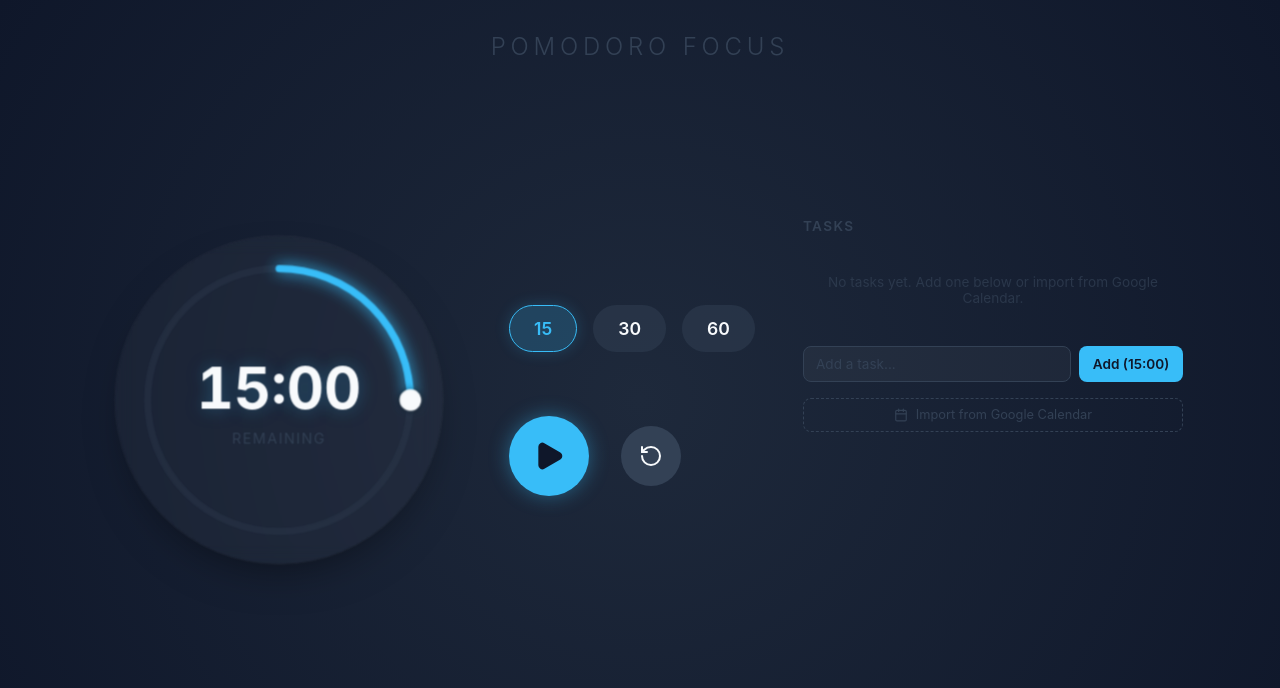
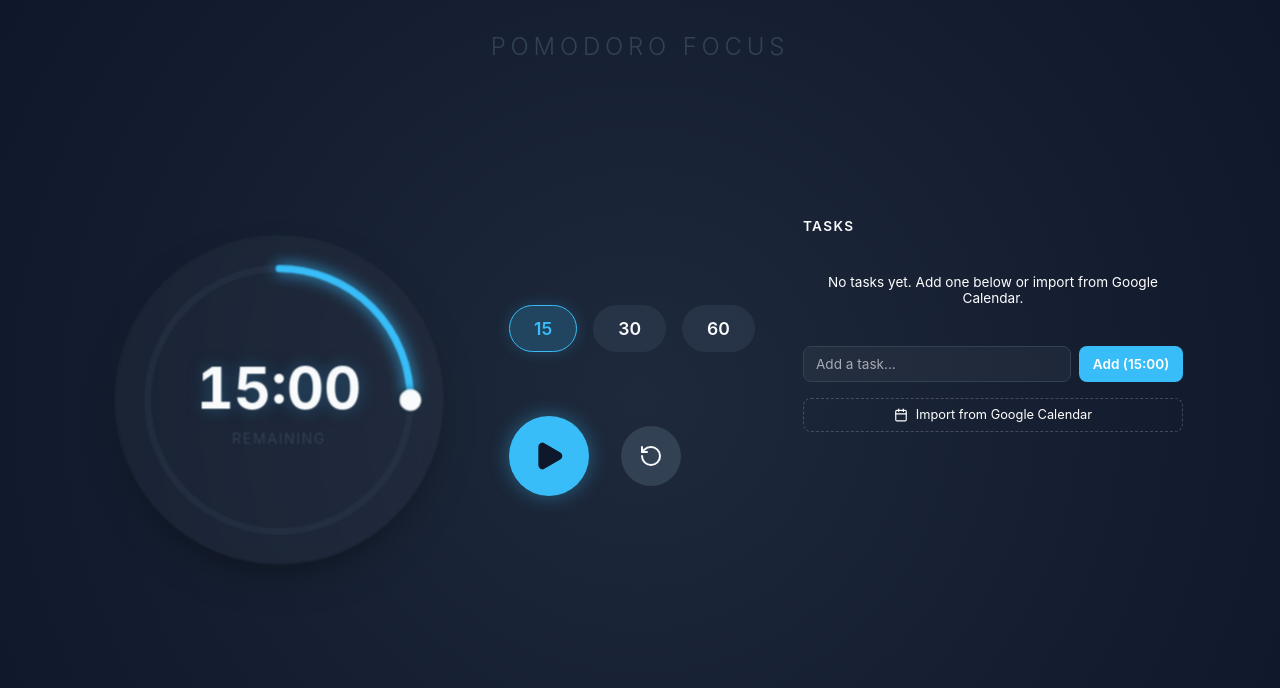
Before and after one commit to jahrichie/pomodoro-pi, a Next.js app: page / in a window 1280 px wide. Shown: the top 688 px of the page. Built offline with nearby package versions, Linux system fonts and the light colour scheme.

Commit message:
white font

```diff
--- a/src/components/TaskList/TaskList.module.css
+++ b/src/components/TaskList/TaskList.module.css
@@ -17,12 +17,12 @@
     font-weight: 600;
     text-transform: uppercase;
     letter-spacing: 0.1em;
-    color: var(--secondary);
+    color: var(--foreground);
 }
 
 .clearBtn {
     font-size: 0.75rem;
-    color: var(--secondary);
+    color: #fff;
     opacity: 0.7;
     transition: opacity 0.15s;
 }
@@ -104,7 +104,7 @@
 
 .taskDuration {
     font-size: 0.75rem;
-    color: var(--secondary);
+    color: rgba(255, 255, 255, 0.75);
     margin-top: 1px;
 }
 
@@ -141,7 +141,7 @@
     transition: border-color 0.15s;
 }
 .addInput::placeholder {
-    color: var(--secondary);
+    color: rgba(255, 255, 255, 0.6);
 }
 .addInput:focus {
     border-color: var(--primary);
@@ -151,7 +151,7 @@
     padding: 0.55rem 0.85rem;
     border-radius: 0.5rem;
     background: var(--primary);
-    color: var(--background);
+    color: #fff;
     font-size: 0.85rem;
     font-weight: 600;
     transition: background 0.15s;
@@ -168,20 +168,19 @@
     width: 100%;
     padding: 0.55rem;
     border-radius: 0.5rem;
-    border: 1px dashed var(--secondary);
-    color: var(--secondary);
+    border: 1px dashed rgba(248, 250, 252, 0.2);
+    color: #fff;
     font-size: 0.8rem;
     transition: all 0.15s;
 }
 .importBtn:hover {
     border-color: var(--primary);
-    color: var(--primary);
+    color: #fff;
 }
 
 .empty {
     text-align: center;
-    color: var(--secondary);
+    color: #fff;
     font-size: 0.85rem;
     padding: 1.5rem 0;
-    opacity: 0.7;
 }
```
